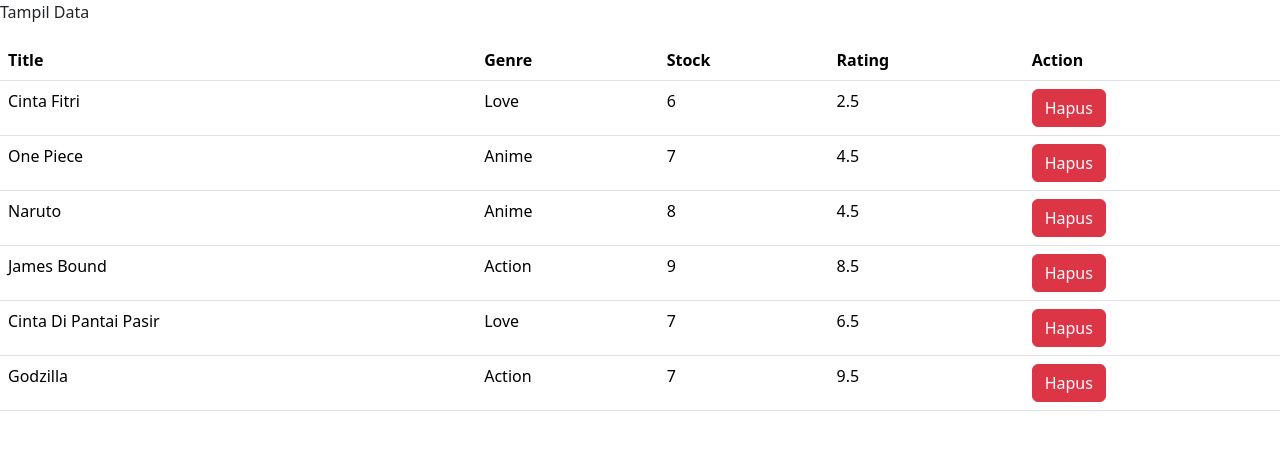
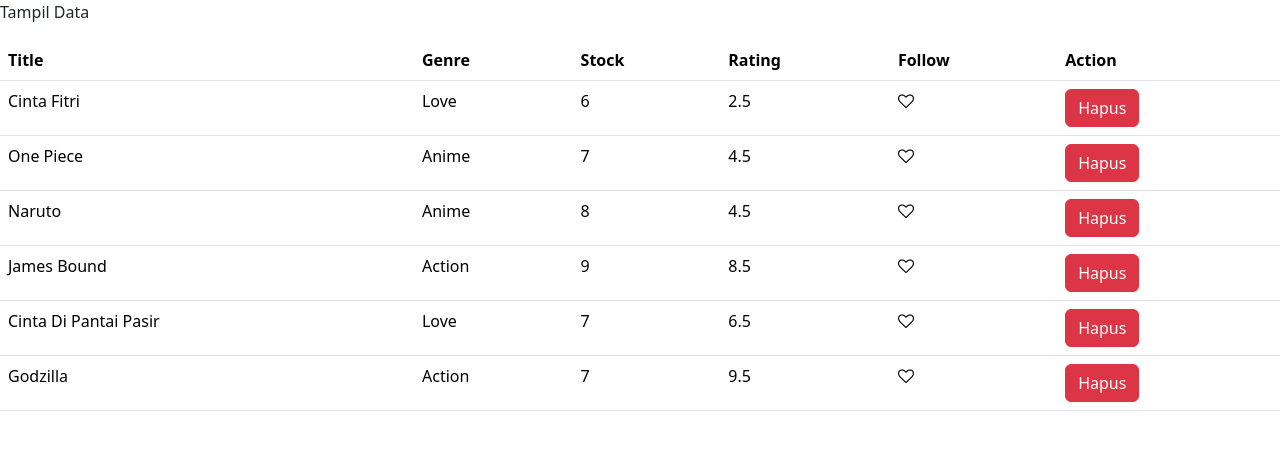
Before and after one commit to hanafiridwan/project_react, a React (Create React App) app: page / in a window 1280 px wide. Shown: the top 450 px of the page. Built offline with nearby package versions, Linux system fonts and the light colour scheme.

Commit message:
Projek 1 bagian 4(A) membuat LOVE

```diff
--- a/package.json
+++ b/package.json
@@ -7,6 +7,7 @@
     "@testing-library/react": "^13.4.0",
     "@testing-library/user-event": "^13.5.0",
     "bootstrap": "^5.3.2",
+    "font-awesome": "^4.7.0",
     "react": "^18.2.0",
     "react-bootstrap": "^2.10.0",
     "react-dom": "^18.2.0",
--- /dev/null
+++ b/src/Components/Love/Like.jsx
@@ -0,0 +1,12 @@
+import React from 'react'
+
+const Like = props => {
+    let classes = "fa fa-heart" ;//ini untuk memanggil font-awesome hati
+    if(!props.liked) classes += "-o" ;//tanda seru ini adalah NOT. Dibaca jika tidak di klik like nya maka hatinya akan putih
+  return (
+    <i onClick={props.onClick} style={{cursor: "pointer"}} className={classes} aria-hidden="true"></i>
+    // dibaca jika di klik props nya di klik, maka cursor akan berubah menjadi pointer dan hati nya akan berubah jadi hitam. true nya ini jika benar di klik
+  )
+}
+
+export default Like
--- a/src/Components/Movies.jsx
+++ b/src/Components/Movies.jsx
@@ -1,4 +1,5 @@
 import React, { Component } from 'react'
+import Like from './Love/Like'
 import { getMovies } from '../Services/MovieService'
 
 class Movies extends Component {
@@ -10,6 +11,11 @@ class Movies extends Component {
       const movies = this.state.movies.filter(m => m._id !== movie._id)
       this.setState({movies})
     }
+
+    handleLike = (movie) => {
+      console.log("ini sudah di like", movie)
+    }
+
   render() {
     return (
       <>
@@ -22,6 +28,7 @@ class Movies extends Component {
                     <th>Genre</th>
                     <th>Stock</th>
                     <th>Rating</th>
+                    <th>Follow</th>
                     <th>Action</th>
                 </tr>
             </thead>
@@ -32,6 +39,9 @@ class Movies extends Component {
                         <td>{movie.genre.name}</td>{/* karena di movieservice nya masuk ke genre, id baru name nya */}
                         <td>{movie.numberInstock}</td>
                         <td>{movie.dailyRentalRate}</td>
+                        <td>
+                          <Like liked={movie.liked} onClick={() => this.handleLike(movie)} /> {/* Like ini untuk memanggil file yang sudah diimport, liked untuk men triger functionnya . */}
+                        </td>
                         <td><button className='btn btn-danger' onClick={() => this.handleDelete(movie)}>Hapus</button></td>
                     </tr>
                 ))}
--- a/src/index.js
+++ b/src/index.js
@@ -4,6 +4,7 @@ import './index.css';
 import App from './App';
 import reportWebVitals from './reportWebVitals';
 import 'bootstrap/dist/css/bootstrap.min.css';
+import 'font-awesome/css/font-awesome.css'
 
 const root = ReactDOM.createRoot(document.getElementById('root'));
 root.render(
```
Also changed, not shown: 1 other file (tests, documents, lock files or other folders).
